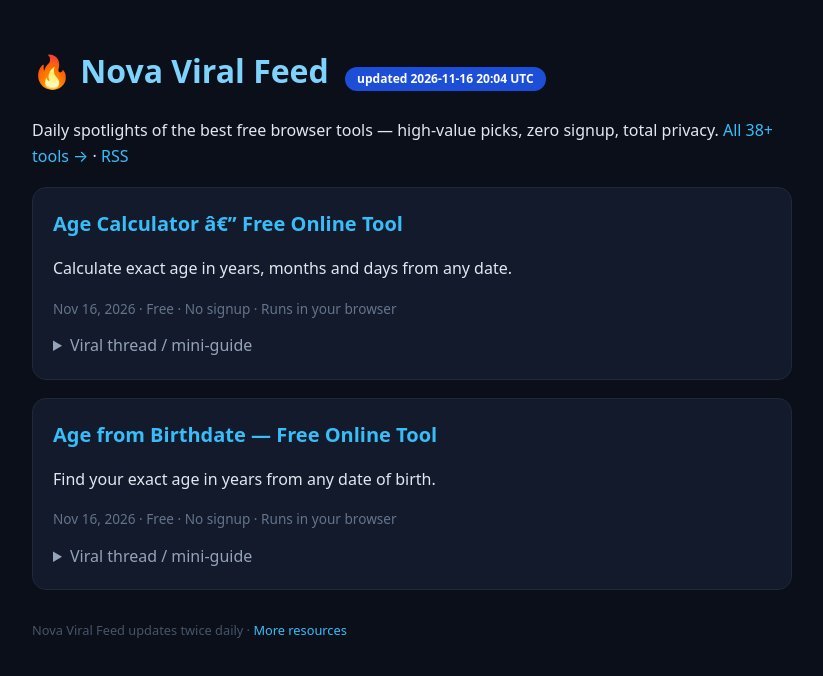
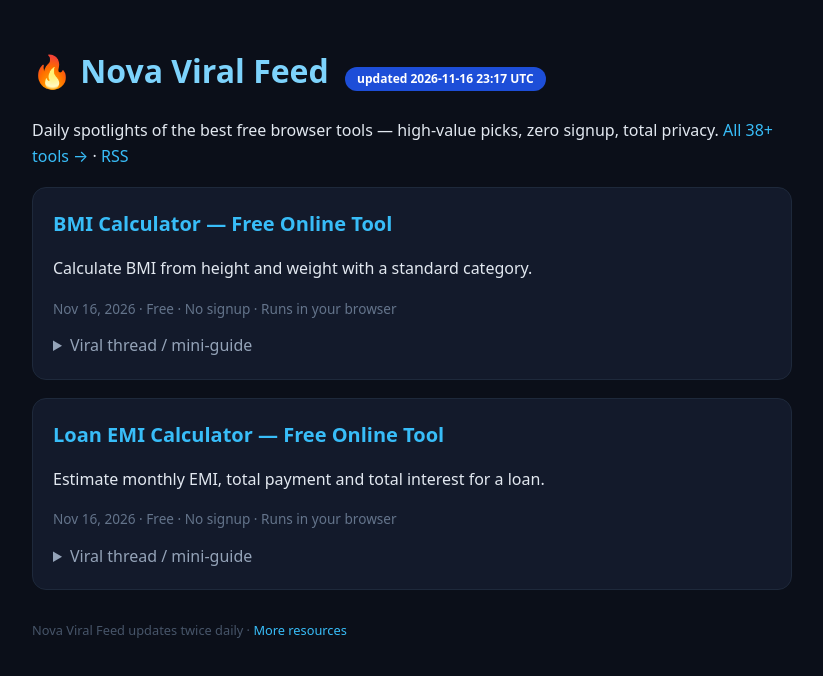
Before and after one commit to Ghost-Owner-01/nova-tools-hub, a plain HTML site: page viral-feed.html in a window 1280 px wide. Shown: the whole page, without its empty margins (228-1051 px from the left). Drawn offline with Linux system fonts and the light colour scheme.

Commit message:
viral feed: bmi-calculator,emi-calculator

```diff
--- a/viral-feed.html
+++ b/viral-feed.html
@@ -13,24 +13,24 @@ details{margin-top:10px} summary{cursor:pointer;color:#94a3b8}
 pre{background:#0b0f19;padding:12px;border-radius:8px;color:#cbd5e1}
 .badge{display:inline-block;background:#1d4ed8;color:#fff;border-radius:99px;padding:2px 12px;font-size:.75rem;margin-left:8px}
 </style></head><body>
-<h1>🔥 Nova Viral Feed <span class="badge">updated 2026-11-16 20:04 UTC</span></h1>
+<h1>🔥 Nova Viral Feed <span class="badge">updated 2026-11-16 23:17 UTC</span></h1>
 <p>Daily spotlights of the best free browser tools — high-value picks, zero signup, total privacy. <a href="https://ghost-owner-01.github.io/nova-tools-hub/">All 38+ tools →</a> · <a href="https://ghost-owner-01.github.io/nova-tools-hub/rss.xml">RSS</a></p>
 
 <article class="vcard">
-  <h2><a href="https://ghost-owner-01.github.io/nova-tools-hub/tools/age-calculator.html">Age Calculator â€” Free Online Tool</a></h2>
-  <p>Calculate exact age in years, months and days from any date.</p>
+  <h2><a href="https://ghost-owner-01.github.io/nova-tools-hub/tools/bmi-calculator.html">BMI Calculator — Free Online Tool</a></h2>
+  <p>Calculate BMI from height and weight with a standard category.</p>
   <p class="vmeta">Nov 16, 2026 · Free · No signup · Runs in your browser</p>
-  <details><summary>Viral thread / mini-guide</summary><pre style="white-space:pre-wrap;font-family:inherit">## Age Calculator â€” Free Online Tool — the 30-second version
+  <details><summary>Viral thread / mini-guide</summary><pre style="white-space:pre-wrap;font-family:inherit">## BMI Calculator — Free Online Tool — the 30-second version
 
-Everyone pays for age calculator â€” free online tool apps. You don't have to.
+Everyone pays for bmi calculator — free online tool apps. You don't have to.
 
-**1.** Open https://ghost-owner-01.github.io/nova-tools-hub/tools/age-calculator.html — zero signup, zero ads-in-your-face
+**1.** Open https://ghost-owner-01.github.io/nova-tools-hub/tools/bmi-calculator.html — zero signup, zero ads-in-your-face
 **2.** Drop your input, get results instantly
 **3.** Everything runs in YOUR browser — data never leaves your device
 **4.** Bookmark it. Works offline after first load. Free forever.
 
 ### Why this one
-Calculate exact age in years, months and days from any date.
+Calculate BMI from height and weight with a standard category.
 
 ### The privacy angle
 Your input is processed client-side. No server upload. No tracking of what you type. That's the whole point.
@@ -39,29 +39,29 @@ Your input is processed client-side. No server upload. No tracking of what you t
 - Students: quick homework/assignment checks
 - Freelancers: client-ready outputs in seconds
 - Devs: fast validation without installing anything
-- Anyone: age calculator â€” free online tool without the app-store bloat
+- Anyone: bmi calculator — free online tool without the app-store bloat
 
-Try it free: https://ghost-owner-01.github.io/nova-tools-hub/tools/age-calculator.html
+Try it free: https://ghost-owner-01.github.io/nova-tools-hub/tools/bmi-calculator.html
 More free tools: https://ghost-owner-01.github.io/nova-tools-hub/
 Sponsored: https://asiafilm.org
 </pre></details>
 </article>
 
 <article class="vcard">
-  <h2><a href="https://ghost-owner-01.github.io/nova-tools-hub/tools/age-from-birthdate.html">Age from Birthdate — Free Online Tool</a></h2>
-  <p>Find your exact age in years from any date of birth.</p>
+  <h2><a href="https://ghost-owner-01.github.io/nova-tools-hub/tools/emi-calculator.html">Loan EMI Calculator — Free Online Tool</a></h2>
+  <p>Estimate monthly EMI, total payment and total interest for a loan.</p>
   <p class="vmeta">Nov 16, 2026 · Free · No signup · Runs in your browser</p>
-  <details><summary>Viral thread / mini-guide</summary><pre style="white-space:pre-wrap;font-family:inherit">## Age from Birthdate — Free Online Tool — the 30-second version
+  <details><summary>Viral thread / mini-guide</summary><pre style="white-space:pre-wrap;font-family:inherit">## Loan EMI Calculator — Free Online Tool — the 30-second version
 
-Everyone pays for age from birthdate — free online tool apps. You don't have to.
+Everyone pays for loan emi calculator — free online tool apps. You don't have to.
 
-**1.** Open https://ghost-owner-01.github.io/nova-tools-hub/tools/age-from-birthdate.html — zero signup, zero ads-in-your-face
+**1.** Open https://ghost-owner-01.github.io/nova-tools-hub/tools/emi-calculator.html — zero signup, zero ads-in-your-face
 **2.** Drop your input, get results instantly
 **3.** Everything runs in YOUR browser — data never leaves your device
 **4.** Bookmark it. Works offline after first load. Free forever.
 
 ### Why this one
-Find your exact age in years from any date of birth.
+Estimate monthly EMI, total payment and total interest for a loan.
 
 ### The privacy angle
 Your input is processed client-side. No server upload. No tracking of what you type. That's the whole point.
@@ -70,9 +70,9 @@ Your input is processed client-side. No server upload. No tracking of what you t
 - Students: quick homework/assignment checks
 - Freelancers: client-ready outputs in seconds
 - Devs: fast validation without installing anything
-- Anyone: age from birthdate — free online tool without the app-store bloat
+- Anyone: loan emi calculator — free online tool without the app-store bloat
 
-Try it free: https://ghost-owner-01.github.io/nova-tools-hub/tools/age-from-birthdate.html
+Try it free: https://ghost-owner-01.github.io/nova-tools-hub/tools/emi-calculator.html
 More free tools: https://ghost-owner-01.github.io/nova-tools-hub/
 Sponsored: https://asiafilm.org
 </pre></details>
```
Also changed, not shown: rss.xml (+8 -8 lines).
